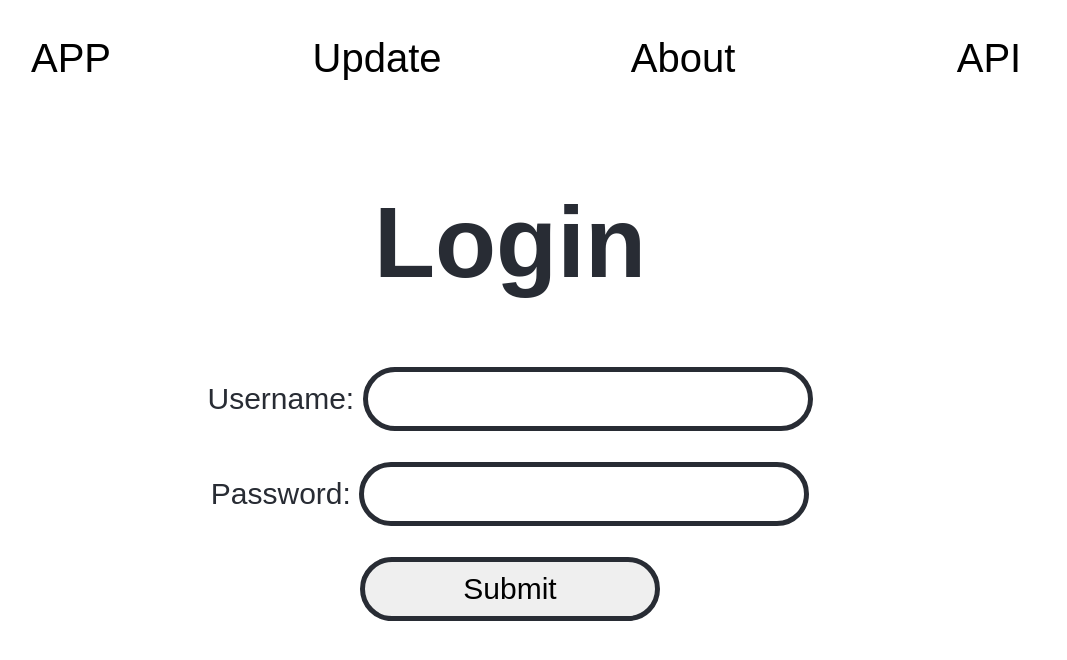
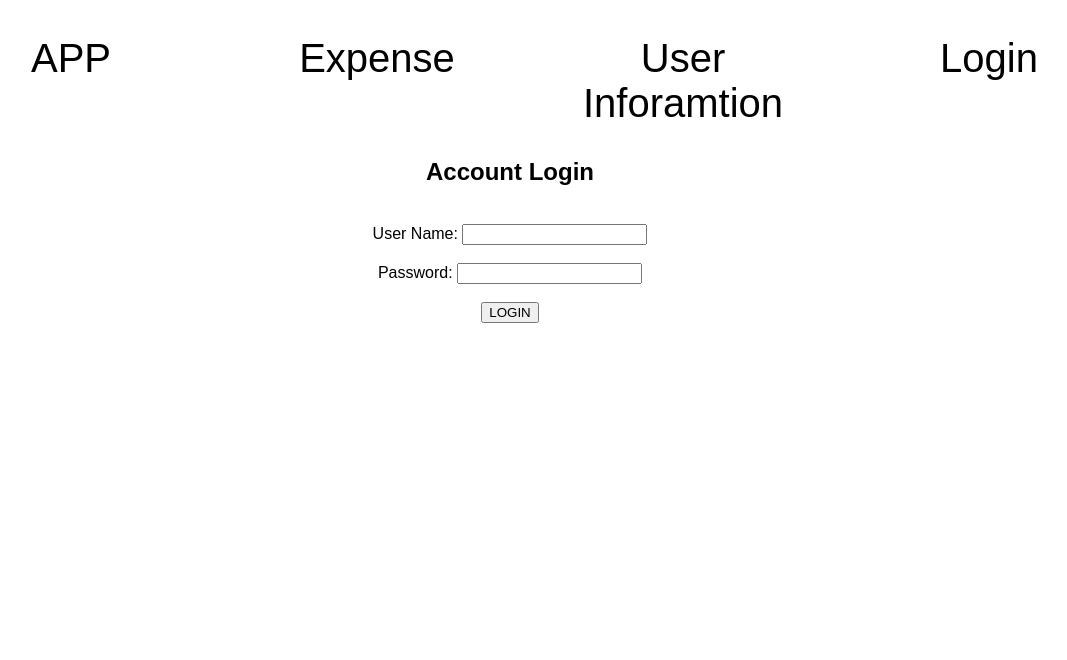
Before and after one commit to Team-Unhackable/MomentPay, a React (Create React App) app in the folder splitpay-frontend/: page /login in a window 1280 px wide. Shown: the top 660 px of the page, without its empty margins (130-1197 px from the left). Built offline with nearby package versions, Linux system fonts and the light colour scheme.

Commit message:
Update Frontend Login & Home Pages

```diff
--- a/splitpay-frontend/package.json
+++ b/splitpay-frontend/package.json
@@ -10,6 +10,7 @@
     "@testing-library/react": "^13.4.0",
     "@testing-library/user-event": "^13.5.0",
     "env-cmd": "^10.1.0",
+    "mdb-react-ui-kit": "^6.1.0",
     "os-browserify": "^0.3.0",
     "react": "^18.2.0",
     "react-dom": "^18.2.0",
--- a/splitpay-frontend/src/index.js
+++ b/splitpay-frontend/src/index.js
@@ -1,10 +1,9 @@
 import ReactDOM from "react-dom/client";
 import { BrowserRouter, Routes, Route } from "react-router-dom";
 import Home from "./pages/Home";
-import About from "./pages/About";
+import Expense from "./pages/Expense";
 import Layout from "./pages/Layout";
-import Update from "./pages/Update";
-import API from "./pages/API";
+import User from "./pages/User";
 import Login from "./pages/Login";
 
 export default function App() {
@@ -13,9 +12,8 @@ export default function App() {
     <Routes>
       <Route path="/" element={<Layout />} basename="/">
         <Route index element={<Home />} />
-        <Route path="update" element={<Update />} />
-        <Route path="about" element={<About />} />
-        <Route path="api" element={<API />} />
+        <Route path="expense" element={<Expense />} />
+        <Route path="user" element={<User />} />
         <Route path="login" element={<Login />} />
       </Route>
     </Routes>
--- a/splitpay-frontend/src/pages/API.js
+++ /dev/null
@@ -1,15 +0,0 @@
-import {useState} from 'react';
-import React from 'react';
-import './pages.css';
-import ReactDOM from 'react-dom';
-
-const API = () => {
-    return (
-        <center>
-        <h1>API</h1>
-        </center>
-    )
-};
-
-
-export default API;
--- a/splitpay-frontend/src/pages/About.js
+++ /dev/null
@@ -1,9 +0,0 @@
-const About = () => {
-    return (
-        <center>
-        <h1>About</h1>
-        </center>
-    )
-};
-
-export default About;
--- /dev/null
+++ b/splitpay-frontend/src/pages/Expense.js
@@ -0,0 +1,9 @@
+const Expense = () => {
+    return (
+        <center>
+        <h1>Expense</h1>
+        </center>
+    )
+};
+
+export default Expense;
--- a/splitpay-frontend/src/pages/Home.js
+++ b/splitpay-frontend/src/pages/Home.js
@@ -3,6 +3,32 @@ import React from 'react';
 import logo from "../assets/logo.png"
 
 function Home() {
+  function logout() {
+    localStorage.setItem('login', false);
+    localStorage.setItem('username', '');
+  }
+
+  if (localStorage.getItem('login') === 'true') {
+    return (
+      <div className="App">
+        <header className="App-header">
+          <img src={logo} style={{ width: "15%", height: "15%" }} className="App-logo" alt="logo" />
+          <h1>MomentPay</h1>
+          <p>Logged in as {localStorage.getItem('username')}</p>
+          <button className='loginButton'>
+            <a href="/expense">Expense</a>
+          </button><br></br>
+          <button className='loginButton'>
+            <a href="/user">User Information</a>
+          </button><br></br>
+          <button className='loginButton' onClick={logout}>
+            <a href="/login">Logout</a>
+          </button>
+        </header>
+      </div>
+    );
+  }
+  else {
     return (
       <div className="App">
         <header className="App-header">
@@ -15,5 +41,6 @@ function Home() {
       </div>
     );
   }
+}
 
 export default Home;
--- a/splitpay-frontend/src/pages/Layout.js
+++ b/splitpay-frontend/src/pages/Layout.js
@@ -7,9 +7,9 @@ const Layout = () => {
       <nav class="navbar">
         <ul>
             <Link to="/">APP</Link>
-            <Link to="/update">Update</Link>
-            <Link to="/about">About</Link>
-            <Link to="/api">API</Link>
+            <Link to="/expense">Expense</Link>
+            <Link to="/user">User Inforamtion</Link>
+            <Link to="/login">Login</Link>
         </ul>
       </nav>
       <Outlet />
--- a/splitpay-frontend/src/pages/Login.js
+++ b/splitpay-frontend/src/pages/Login.js
@@ -1,21 +1,105 @@
-import '../App.css';
-import React from 'react';
+// import '../App.css';
+// import React from 'react';
+// import { useNavigate } from 'react-router-dom';
 
-function Login() {
-  return (
-    <div className="App">
-      <header className="App-header">
-        <h1>Login</h1>
-        <form action="/login" method="post">
-            <label for="username" className='formLabel'>Username: </label>
-            <input type="text" id="username" name="username" required className='form'></input><br></br><br></br>
-            <label for="password" className='formLabel'>Password: </label>
-            <input type="password" id="password" name="password" required className='form'></input><br></br><br></br>
-            <input type="submit" value="Submit" className='loginButton'></input>
+
+
+// function Login() {
+//   const navigate = useNavigate();
+
+//   function auth() {
+//     var username = document.getElementById("username").value;
+//     var password = document.getElementById("password").value;
+//     // var data = {username: username, password: password};
+//     fetch('https://my-json-server.typicode.com/Team-Unhackable/MomentPay-Demo-Data/' + username)
+//     .then(response => response.json())
+//     .then(data => {
+//       console.log(data);
+//       if (data.password === password) {
+//         localStorage.setItem('login', true);
+//         navigate('/');
+//       } else {
+//         return false;
+//       }
+//     })
+//     .catch((error) => {
+//       console.error('Error:', error);
+//     });
+//   }
+
+//   return (
+//     <div className="App">
+//       <header className="App-header">
+//         <h1>Login</h1>
+//         <form action="/login" method="post">
+//             <label for="username" className='formLabel'>Username: </label>
+//             <input type="text" id="username" name="username" required className='form'></input><br></br><br></br>
+//             <label for="password" className='formLabel'>Password: </label>
+//             <input type="password" id="password" name="password" required className='form'></input><br></br><br></br>
+//             <input type="submit" value="Submit" className='loginButton' onClick={auth}></input>
+//         </form>
+//       </header>
+//     </div>
+//   );
+// }
+
+// export default Login;
+
+import React, { useState } from 'react';
+import { useNavigate } from 'react-router-dom';
+
+function Login({Login, error}) {
+    const navigate = useNavigate();
+    const [details, setDetails] = useState({name: "", password: ""});
+
+    const submitHandler = e => {
+        e.preventDefault();
+
+        const password = details.password;
+        const userName = details.name;
+
+        const urlLogin = 'https://my-json-server.typicode.com/Team-Unhackable/MomentPay-Demo-Data/' + userName;
+
+        fetch(urlLogin, {
+            method: 'GET'
+        })
+        .then(res => res.json())
+        .then(data => {
+            if (data[0].password === password) {
+                console.log("Login successful");
+                localStorage.setItem('login', true);
+                localStorage.setItem('username', userName);
+                navigate('/');
+            } else {
+                console.log("Login unsuccessful");
+                return false;
+            }
+        })
+
+    }
+
+    return (
+        <form onSubmit={submitHandler}>
+            <div className="form-inner">
+                <center>
+                <h2>Account Login</h2>
+                <br></br>
+                {(error !== "") ? ( <div className="error">{error}</div> ) : ""}
+                <div className="form-group">
+                    <label htmlFor="name">User Name: </label>
+                    <input type="text" name="name" id="name" onChange={e => setDetails({...details, name: e.target.value})} value = {details.name} />
+                </div>
+                <br></br>
+                <div className="form-group">
+                    <label htmlFor="password">Password: </label>
+                    <input type="password" name="password" id="password" onChange={e => setDetails({...details, password: e.target.value})} value = {details.password} />
+                </div>
+                <br></br>
+                <input type="submit" value="LOGIN" />
+                </center>
+            </div>
         </form>
-      </header>
-    </div>
-  );
+    )
 }
 
 export default Login;
--- a/splitpay-frontend/src/pages/Update.js
+++ /dev/null
@@ -1,9 +0,0 @@
-const Update = () => {
-    return (
-        <center>
-        <h1>Update</h1>
-        </center>
-    )
-};
-
-export default Update;
--- /dev/null
+++ b/splitpay-frontend/src/pages/User.js
@@ -0,0 +1,9 @@
+const User = () => {
+    return (
+        <center>
+        <h1>User Information</h1>
+        </center>
+    )
+};
+
+export default User;
```
Lines whose indentation alone changed are shown as unchanged.
